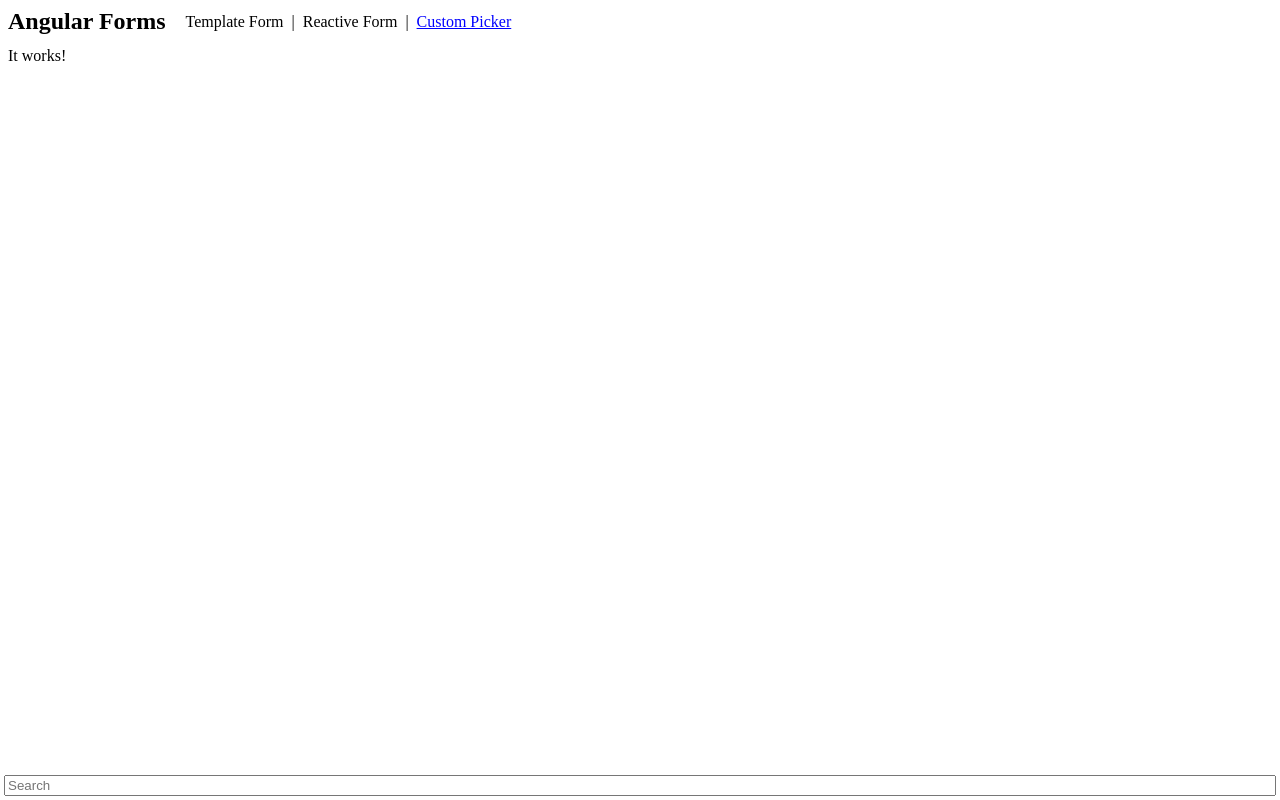
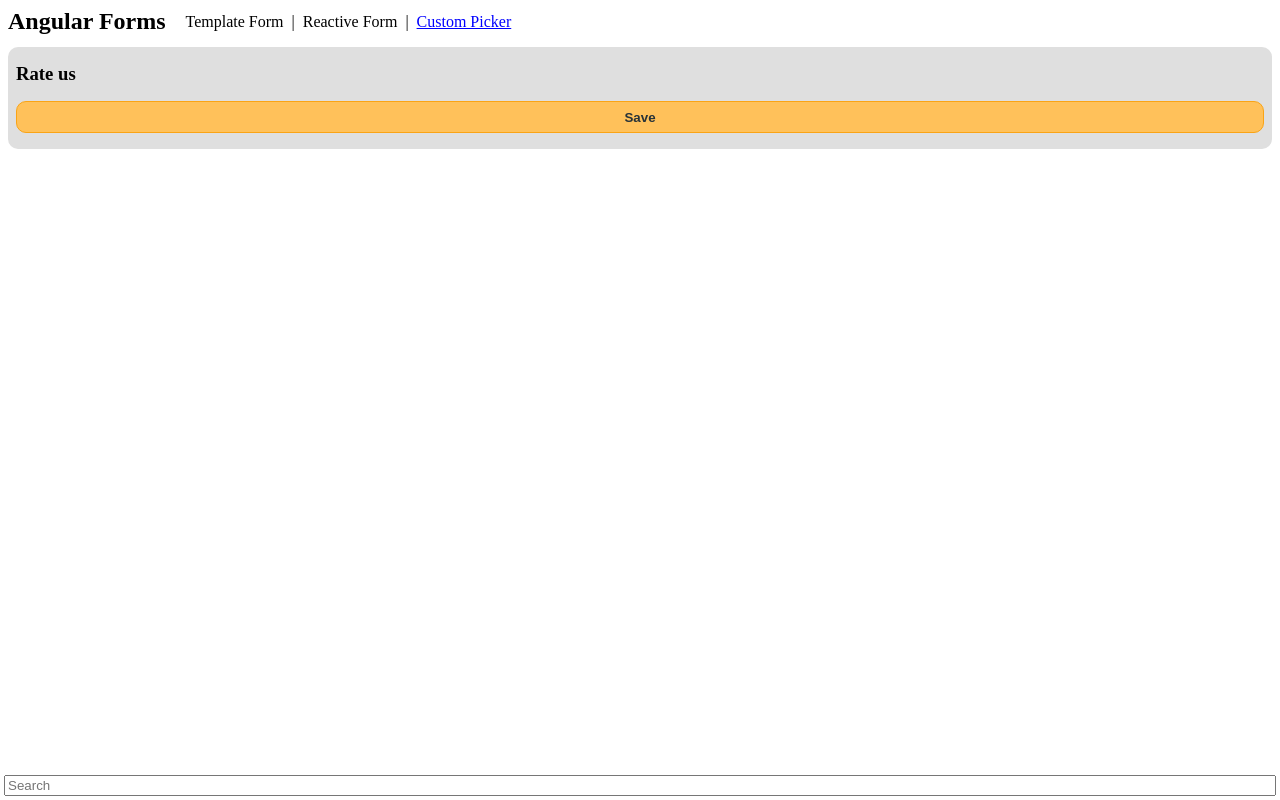
Before and after one commit to ankitpriyarup/angular-forms, an Angular app: page / in a window 1280 px wide. Built offline with nearby package versions, Linux system fonts and the light colour scheme.

Commit message:
3 files modified

```diff
--- a/src/custom_picker.ts
+++ b/src/custom_picker.ts
@@ -1,11 +1,29 @@
 import { CommonModule } from '@angular/common';
-import { ChangeDetectionStrategy, Component } from '@angular/core';
+import {
+  ChangeDetectionStrategy,
+  Component,
+  CUSTOM_ELEMENTS_SCHEMA,
+} from '@angular/core';
+import '@polymer/paper-input/paper-textarea';
 
 @Component({
   selector: 'custom-picker',
   standalone: true,
   imports: [CommonModule],
-  template: `It works!`,
+  template: `
+  <form class="review">
+    <h3 class="review-head">Rate us</h3>
+    <paper-textarea
+      placeholder="Your honest review here..."
+      label="Review text"
+      rows="2"
+      class="review-text"
+    >
+    </paper-textarea>
+    <button class="save">Save</button>
+  </form>
+  `,
+  schemas: [CUSTOM_ELEMENTS_SCHEMA],
   changeDetection: ChangeDetectionStrategy.OnPush,
 })
 export class CustomPicker {}
--- a/src/global_styles.css
+++ b/src/global_styles.css
@@ -57,3 +57,37 @@ button {
   display: flex;
   gap: 8px;
 }
+
+.save {
+  display: block;
+  float: none;
+  width: 100%;
+  height: 32px;
+  border-radius: 10px;
+}
+
+form.review {
+  background-color: #dfdfdf;
+  padding: 16px 8px;
+  border-radius: 10px;
+}
+
+.review-head {
+  margin: 0;
+}
+
+button {
+  margin-top: 16px;
+  background-color: #ffc15a;
+  border: #faa415 1px solid;
+  color: #263238;
+  font-weight: bold;
+  cursor: pointer;
+}
+button:hover {
+  opacity: 0.8;
+}
+button:active {
+  background-color: #faa415;
+  border: #ffc15a 1px solid;
+}
```
Also changed, not shown: package.json (+11 -10 lines).
